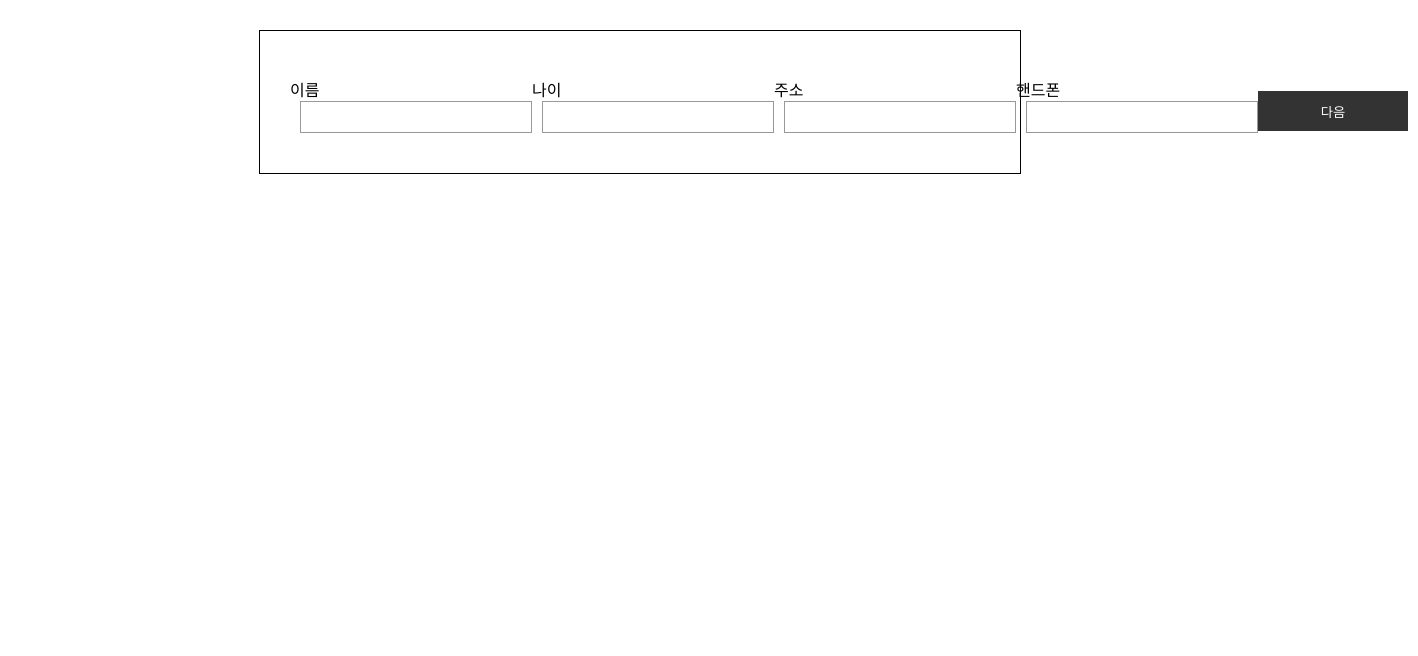
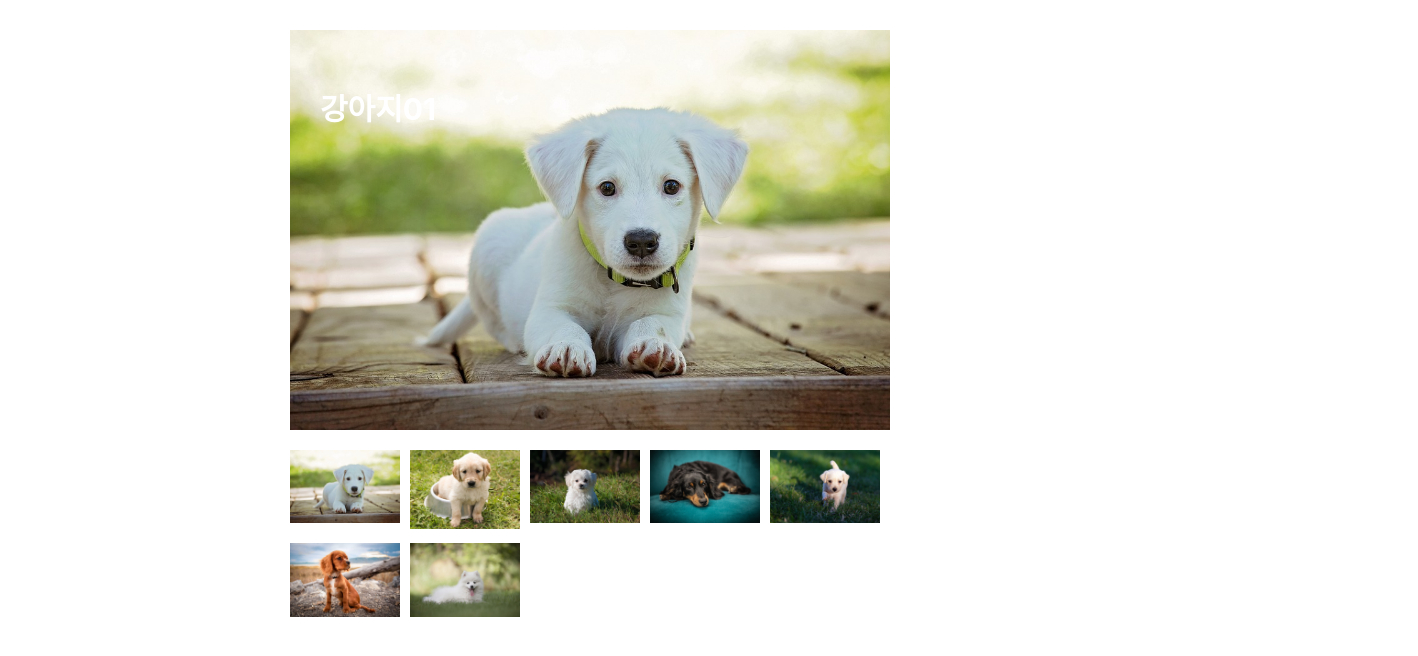
Before and after one commit to dd1761/React, a React (Create React App) app in the folder day03/: page / in a window 1280 px wide. Shown: the top 656 px of the page, 1418 px wide, since content can reach past the window. Built offline with nearby package versions, Linux system fonts and the light colour scheme.

Commit message:
23-05-10

```diff
--- a/day03/src/App.js
+++ b/day03/src/App.js
@@ -17,8 +17,8 @@ function App() {
       {/* <Test04 /> */}
       {/* <Test05 /> */}
       {/* <Test06 /> */}
-      <Test07Main />
-      {/* <Test08Gallery /> */}
+      {/* <Test07Main /> */}
+      <Test08Gallery />
     </div>
   );
 }
--- a/day03/src/component/Test08Big.js
+++ b/day03/src/component/Test08Big.js
@@ -1,9 +1,12 @@
 import React from 'react';
 
-const Test08Big = () => {
+const Test08Big = ({ one }) => {
+    const { id, img, title } = one;
+
     return (
         <div className='bigimg'>
-
+            <h2>{title}</h2>
+            <img src={img} />
         </div>
     );
 };
--- a/day03/src/component/Test08Gallery.js
+++ b/day03/src/component/Test08Gallery.js
@@ -5,10 +5,15 @@ import '../css/Test08.css';
 
 const Test08Gallery = () => {
     const [data, SetData] = useState(dataList);
+    const [one, setOne] = useState(data[0]);
+
+    const onView = (id) => {
+        setOne(data[id - 1])
+    };
 
     return (
-        <div className='wrap'>
-            <Test08View />
+        <div className='wrap2'>
+            <Test08View one={ one } data={ data } onView={ onView } />
         </div>
     );
 };
--- a/day03/src/component/Test08Item.js
+++ b/day03/src/component/Test08Item.js
@@ -1,10 +1,10 @@
 import React from 'react';
 
-const Test08Item = () => {
+const Test08Item = ({item, onView}) => {
     return (
-        <div>
-
-        </div>
+        <li onClick={ () => onView(item.id) }>
+            <img src={ item.img } />
+        </li>
     );
 };
 
--- a/day03/src/component/Test08List.js
+++ b/day03/src/component/Test08List.js
@@ -1,11 +1,13 @@
 import React from 'react';
 import Test08Item from './Test08Item';
 
-const Test08List = () => {
+const Test08List = ({ data, onView }) => {
     return (
         <ul className='list'>
-            {/* map으로 반복한다 7번 반복(사진 수)*/}
-            <Test08Item />
+            {
+                /* map으로 반복한다 7번 반복(사진 수)*/
+                data.map(item => <Test08Item key={ item.id } item={ item } onView={ onView }/>)
+            }
         </ul>
     );
 };
--- a/day03/src/component/Test08View.js
+++ b/day03/src/component/Test08View.js
@@ -2,11 +2,11 @@ import React from 'react';
 import Test08Big from './Test08Big';
 import Test08List from './Test08List';
 
-const Test08View = () => {
+const Test08View = ({one , data, onView}) => {
     return (
-        <div className='bigView'>
-            <Test08Big />
-            <Test08List />
+        <div className='bigview'>
+            <Test08Big one={one}/>
+            <Test08List data={data} onView={onView}/>
         </div>
     );
 };
--- a/day03/src/css/Test08.css
+++ b/day03/src/css/Test08.css
@@ -1,47 +1,47 @@
-.wrap {
+.wrap2 {
     width: 700px;
     margin: 30px auto;
     display: flex;
 }
-.wrap .bigview {width: 600px;}
-.wrap .bigview .bigimg {
+.wrap2 .bigview {width: 600px;}
+.wrap2 .bigview .bigimg {
     width: 600px;
     height: 400px;
     position: relative;
     margin-bottom: 20px;
     text-align: center;
 }
-.wrap .bigview .bigimg img { height: 100%; }
-.wrap .bigview .bigimg h2 {
+.wrap2 .bigview .bigimg img { height: 100%; }
+.wrap2 .bigview .bigimg h2 {
     position: absolute;
     left: 30px;
     top: 30px;
     font-size: 30px;
     color:#fff;
 }
-.wrap .bigview ul,
+.wrap2 .bigview ul,
 .wrap .bigview li {
     list-style: none;
     padding-left: 0px;
 }
-.wrap .bigview ul {
+.wrap2 .bigview ul {
     display: flex;
     flex-wrap: wrap;
 }
-.wrap .bigview ul li {
+.wrap2 .bigview ul li {
     width: 110px;
     margin-right: 10px;
     margin-bottom: 10px;
 }
-.wrap .bigview ul li img {width:110px;}
-.wrap .text {
+.wrap2 .bigview ul li img {width:110px;}
+.wrap2 .text {
     width: 400px;
     background: #efefef;
     box-sizing: border-box;
     padding: 30px;
 }
-.wrap .text strong {
+.wrap2 .text strong {
     font-size: 30px;
     margin-bottom: 40px;
     display: block;}
-.wrap .text p {font-size: 18px;}
+.wrap2 .text p {font-size: 18px;}
```
